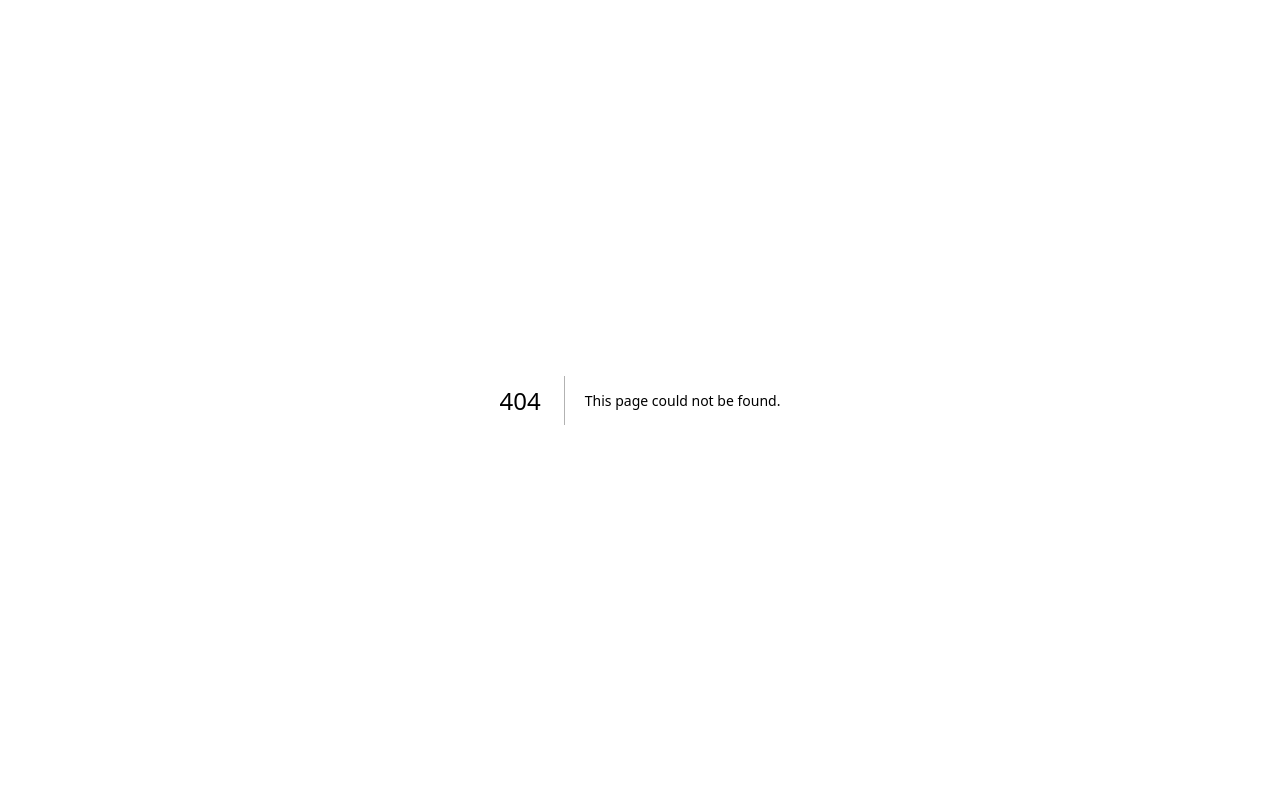
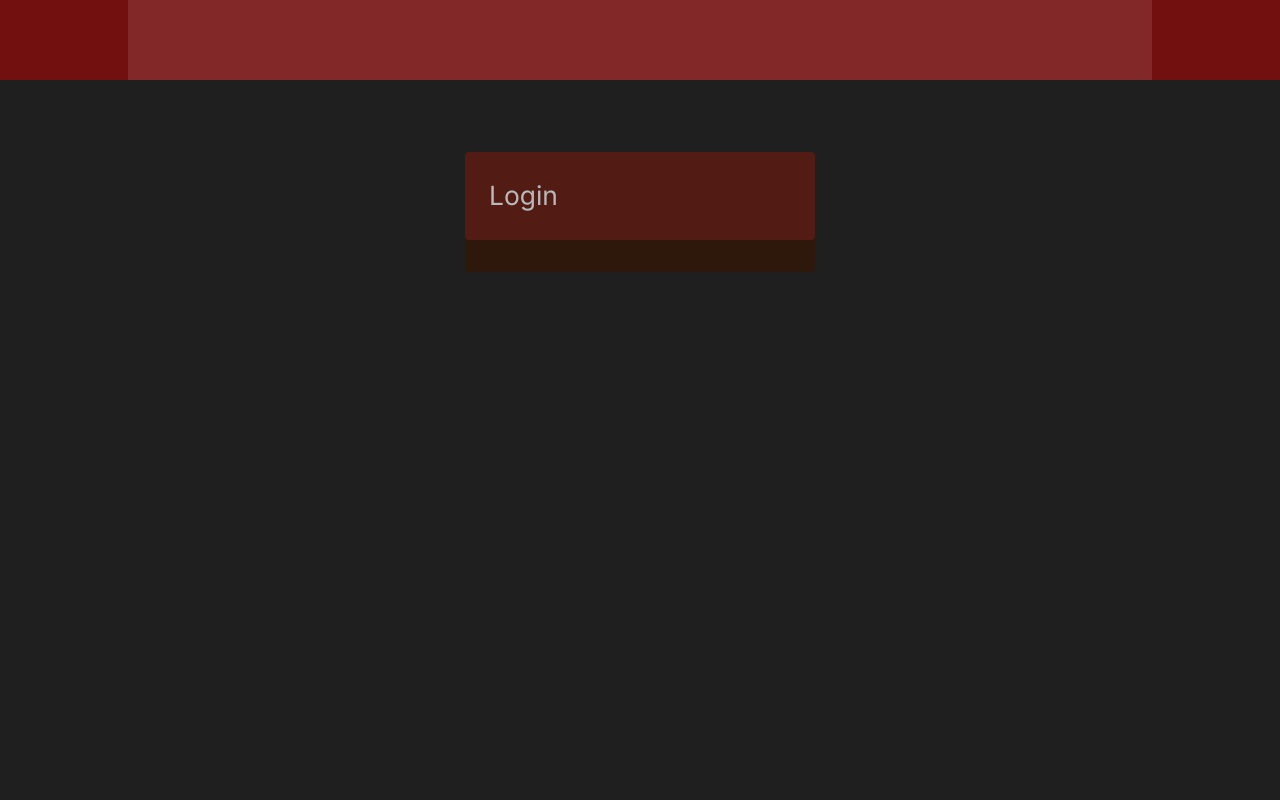
Before and after one commit to AlanTyping/school-frontend, a Next.js app: page /login in a window 1280 px wide. Before the commit this address had no page. Shown: the top 800 px of the page. Built offline with nearby package versions, Linux system fonts and the light colour scheme.

Commit message:
login basic structure

```diff
--- /dev/null
+++ b/src/app/login/page.jsx
@@ -0,0 +1,25 @@
+import React from 'react';
+import GeneralHeader from '../components/general header/GeneralHeader';
+import Footer from '../components/footer/Footer';
+import './login.css';
+
+const Page = () => {
+  return (
+    <div className="h-[auto] min-h-[720px] w-full items-center justify-center flex flex-col bg-[#1f1f1f] text-[#b9b9b9] text-[1.2rem]">
+    <GeneralHeader />
+
+    <div className="mb-20 w-full flex items-start justify-center lg:h-[100vh]">
+      <div id="form-container" className="h-[auto] w-[95%] max-w-[350px] 2xl:max-w-[20vw] pb-8 mt-[9vh] flex flex-col items-center rounded bg-[#2e180b]">
+
+        <div id="register-title" className="w-full p-6 flex row justify-start text-[1.65rem] items-center bg-[#521c15] rounded">
+          <h1>Login</h1>
+        </div>
+      </div>
+    </div>
+
+    <Footer />
+  </div>
+  )
+}
+
+export default Page
--- a/src/app/register/form/Form.jsx
+++ b/src/app/register/form/Form.jsx
@@ -42,7 +42,7 @@ const Form = ({ handleInputChange, setSecondForm }) => {
 
 
 			<input name='confirmPassword' type="password" placeholder="Confirmar contraseña"
-				{...register('confirmPassword', { required: { value: true, message: '*Confirmar contraseña' }, minLength: { value: 6, message: '*Mínimo 6 carácteres'}, validate: (value) => watch('password') === value || '*Las contraseñas no coinciden' })}
+				{...register('confirmPassword', { required: { value: true, message: '*Confirmar contraseña' }, minLength: { value: 6, message: '*Mínimo 6 carácteres'}, validate: (value) => watch('password') === value || 'contraseñas no coinciden' })}
 				onChange={handleInputChange}
 			/>
 			{errors.confirmPassword && <span>{errors.confirmPassword.message}</span>}
```
Also changed, not shown: src/app/login/login.css (added).
